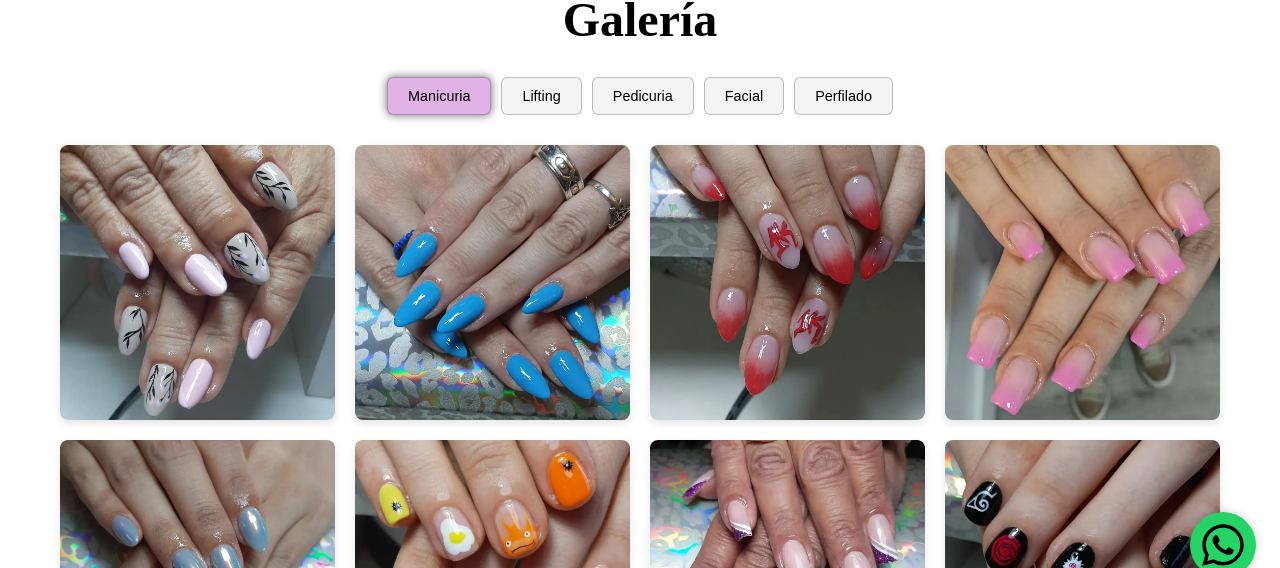
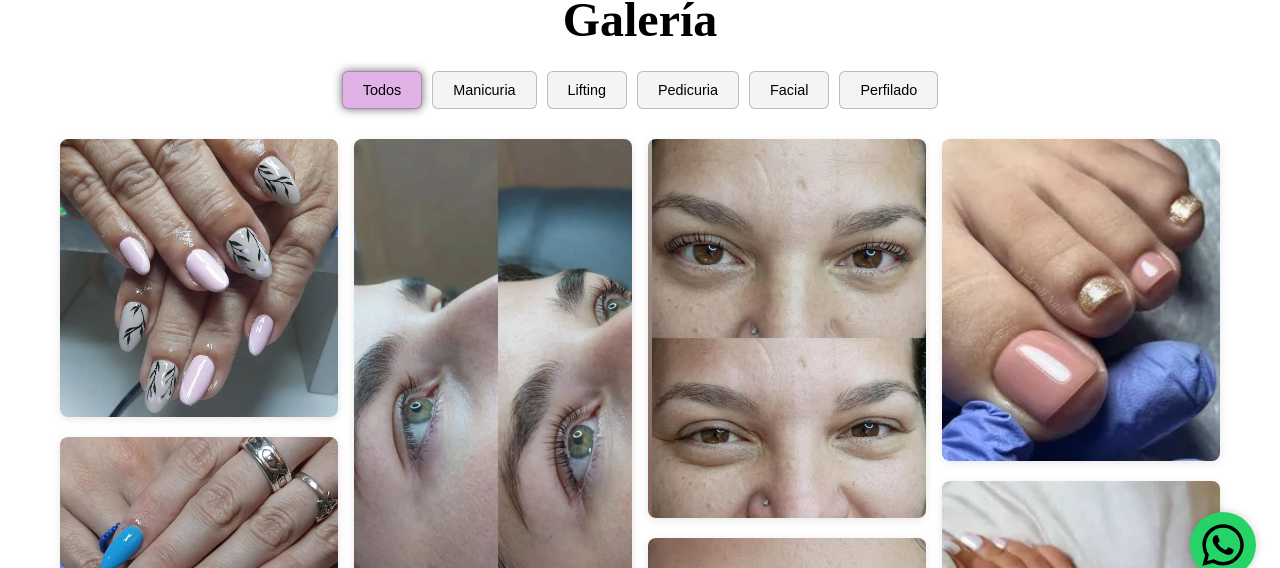
Before and after one commit to DonValen910/ByAriana, a Nuxt app: page /galeria in a window 1280 px wide. Shown: the part 198-766 px from the top of the page. Built offline with nearby package versions, Linux system fonts and the light colour scheme.

Commit message:
Refactor galería: implementar filtrado de categorías y mejorar diseño de la interfaz

```diff
--- a/pages/galeria.vue
+++ b/pages/galeria.vue
@@ -2,77 +2,40 @@
   <main class="gallery">
     <h1 class="gallery__title">Galería</h1>
 
-    <div class="gallery__tabs">
+    <div class="gallery__filter">
+      <button
+        class="gallery__filter-button"
+        :class="{ 'gallery__filter-button--active': selectedCategory === null }"
+        @click="selectedCategory = null"
+      >
+        Todos
+      </button>
       <button
         v-for="(category, index) in categories"
         :key="index"
         @click="selectedCategory = index"
-        :class="{ 'gallery__tab--active': selectedCategory === index }"
-        class="gallery__tab"
+        :class="{ 'gallery__filter-button--active': selectedCategory === index }"
+        class="gallery__filter-button"
       >
         {{ getCategoryName(index) }}
       </button>
     </div>
 
-    <!-- Manicuria Section -->
-    <div v-if="selectedCategory === 0" class="gallery__grid">
-      <div v-for="photo in manosPhotos" :key="photo.id" class="gallery__item">
-        <img :src="photo.url.replace('public', '')" :alt="photo.description" loading="lazy" class="gallery__image" />
+    <div class="gallery__masonry">
+      <div
+        v-for="photo in filteredPhotos"
+        :key="photo.id"
+        class="gallery__item"
+      >
+        <img
+          :src="photo.url.replace('public', '')"
+          :alt="photo.description"
+          loading="lazy"
+          class="gallery__image"
+        />
         <div class="gallery__overlay">
           <h3 class="gallery__overlay-title">{{ photo.title }}</h3>
-        </div>
-      </div>
-    </div>
-
-    <!-- Lifting Section -->
-    <div v-if="selectedCategory === 1" class="gallery__grid">
-      <div v-for="photo in liftingPhotos" :key="photo.id" class="gallery__item">
-        <img :src="photo.url.replace('public', '')" :alt="photo.description" loading="lazy" class="gallery__image" />
-        <div class="gallery__overlay">
-          <h3 class="gallery__overlay-title">{{ photo.title }}</h3>
-        </div>
-      </div>
-    </div>
-
-    <!-- Pedicuria Section -->
-    <div v-if="selectedCategory === 2" class="gallery__grid">
-      <div v-for="photo in piesPhotos" :key="photo.id" class="gallery__item">
-        <img :src="photo.url.replace('public', '')" :alt="photo.description" loading="lazy" class="gallery__image" />
-        <div class="gallery__overlay">
-          <h3 class="gallery__overlay-title">{{ photo.title }}</h3>
-        </div>
-      </div>
-    </div>
-
-    <!-- Facial Section -->
-    <div v-if="selectedCategory === 3" class="gallery__grid">
-      <div v-for="photo in facialPhotos" :key="photo.id" class="gallery__item">
-        <img :src="photo.url.replace('public', '')" :alt="photo.description" loading="lazy" class="gallery__image" />
-        <div class="gallery__overlay">
-          <h3 class="gallery__overlay-title">{{ photo.title }}</h3>
-        </div>
-      </div>
-    </div>
-
-    <!-- Perfilado Section -->
-    <div v-if="selectedCategory === 4" class="gallery__section gallery__section--perfilado">
-      <h2 class="gallery__subtitle">Perfilado Común</h2>
-      <div class="gallery__grid">
-        <div v-for="photo in perfiladoComunPhotos" :key="photo.id" class="gallery__item">
-          <img :src="photo.url.replace('public', '')" :alt="photo.description" loading="lazy" class="gallery__image" />
-          <div class="gallery__overlay">
-            <h3 class="gallery__overlay-title">{{ photo.title }}</h3>
-          </div>
-        </div>
-      </div>
-
-      <h2 class="gallery__subtitle">Perfilado con Henna</h2>
-      <div class="gallery__grid">
-        <div v-for="photo in perfiladoHennaPhotos" :key="photo.id" class="gallery__item">
-          <img :src="photo.url.replace('public', '')" :alt="photo.description" loading="lazy" class="gallery__image" />
-          <div class="gallery__overlay">
-            <h3 class="gallery__overlay-title">{{ photo.title }}</h3>
-          </div>
+          <p class="gallery__overlay-category">{{ photo.category }}</p>
         </div>
       </div>
     </div>
@@ -88,14 +51,89 @@ useHead({
 });
 
 const categories = [0, 1, 2, 3, 4]; // Indices for each category
-const selectedCategory = ref(0);
+const selectedCategory = ref<number | null>(null); // Ahora comienza como null para mostrar todas las categorías
 
-const manosPhotos = computed(() => PHOTOS[0].manos);
-const liftingPhotos = computed(() => PHOTOS[1].lifting);
-const piesPhotos = computed(() => PHOTOS[2].pies);
-const facialPhotos = computed(() => PHOTOS[3].facial);
-const perfiladoComunPhotos = computed(() => PHOTOS[4]?.perfilado?.[0]?.comun);
-const perfiladoHennaPhotos = computed(() => PHOTOS[4]?.perfilado?.[1]?.henna);
+// Define an interface for photo objects
+interface Photo {
+  id: string | number;
+  url: string;
+  title: string;
+  description: string;
+  category: string;
+}
+
+// Obtener todas las fotos y añadir información de categoría
+const allPhotos = computed(() => {
+  const photos: Photo[] = [];
+
+  // Manicuria
+  PHOTOS[0]?.manos?.forEach(photo => {
+    photos.push({
+      ...photo,
+      category: 'Manicuria'
+    });
+  });
+
+  // Lifting
+  PHOTOS[1]?.lifting?.forEach(photo => {
+    photos.push({
+      ...photo,
+      category: 'Lifting'
+    });
+  });
+
+  // Pedicuria
+  PHOTOS[2]?.pies?.forEach(photo => {
+    photos.push({
+      ...photo,
+      category: 'Pedicuria'
+    });
+  });
+
+  // Facial
+  PHOTOS[3]?.facial?.forEach(photo => {
+    photos.push({
+      ...photo,
+      category: 'Facial'
+    });
+  });
+
+  // Perfilado Común
+  PHOTOS[4]?.perfilado?.[0]?.comun?.forEach(photo => {
+    photos.push({
+      ...photo,
+      category: 'Perfilado Común'
+    });
+  });
+
+  // Perfilado con Henna
+  PHOTOS[4]?.perfilado?.[1]?.henna?.forEach(photo => {
+    photos.push({
+      ...photo,
+      category: 'Perfilado con Henna'
+    });
+  });
+
+  return photos;
+});
+
+// Filtrar fotos según la categoría seleccionada
+const filteredPhotos = computed(() => {
+  if (selectedCategory.value === null) {
+    return allPhotos.value;
+  }
+
+  switch (selectedCategory.value) {
+    case 0: return allPhotos.value.filter(photo => photo.category === 'Manicuria');
+    case 1: return allPhotos.value.filter(photo => photo.category === 'Lifting');
+    case 2: return allPhotos.value.filter(photo => photo.category === 'Pedicuria');
+    case 3: return allPhotos.value.filter(photo => photo.category === 'Facial');
+    case 4: return allPhotos.value.filter(photo =>
+      photo.category === 'Perfilado Común' || photo.category === 'Perfilado con Henna'
+    );
+    default: return allPhotos.value;
+  }
+});
 
 function getCategoryName(index: number): string {
   switch (index) {
@@ -118,15 +156,11 @@ function getCategoryName(index: number): string {
 
 .gallery__title {
   text-align: center;
-  margin-bottom: 1.875rem;
+  margin-bottom: 1.5rem;
   font-size: 3rem;
 }
 
-.gallery__subtitle {
-  margin: 1.875rem 0 0.9375rem 0;
-}
-
-.gallery__tabs {
+.gallery__filter {
   display: flex;
   flex-wrap: wrap;
   justify-content: center;
@@ -134,8 +168,8 @@ function getCategoryName(index: number): string {
   margin-bottom: 1.875rem;
 }
 
-.gallery__tab {
-  font-size: .9rem;
+.gallery__filter-button {
+  font-size: 0.9rem;
   padding: 0.625rem 1.25rem;
   background: #f4f4f4;
   border: 1px solid #0000003b;
@@ -144,38 +178,42 @@ function getCategoryName(index: number): string {
   transition: all 0.3s ease;
 }
 
-.gallery__tab:hover {
+.gallery__filter-button:hover {
   background: #e1b2e6b7;
 }
 
-.gallery__tab--active {
+.gallery__filter-button--active {
   background: #E1B2E6;
   box-shadow: 0 0 10px #00000094;
 }
 
-.gallery__grid {
-  display: grid;
-  grid-template-columns: repeat(auto-fill, minmax(250px, 1fr));
-  gap: 20px;
+.gallery__masonry {
+  columns: 4;
+  column-gap: 16px;
 }
 
 .gallery__item {
+  break-inside: avoid;
+  margin-bottom: 16px;
   position: relative;
   overflow: hidden;
   border-radius: 8px;
-  box-shadow: 0 4px 8px rgba(0, 0, 0, 0.1);
-  aspect-ratio: 1;
+  box-shadow: 0 2px 8px rgba(0, 0, 0, 0.1);
+  transition: transform 0.3s ease;
+  display: inline-block;
+  width: 100%;
+}
+
+.gallery__item:hover {
+  transform: translateY(-5px);
+  box-shadow: 0 10px 20px rgba(0, 0, 0, 0.15);
 }
 
 .gallery__image {
+  display: block;
   width: 100%;
-  height: 100%;
-  object-fit: cover;
-  transition: transform 0.3s ease;
-}
-
-.gallery__item:hover .gallery__image {
-  transform: scale(1.05);
+  height: auto;
+  object-fit: contain;
 }
 
 .gallery__overlay {
@@ -183,9 +221,9 @@ function getCategoryName(index: number): string {
   bottom: 0;
   left: 0;
   right: 0;
-  background: rgba(0, 0, 0, 0.6);
+  background: linear-gradient(transparent, rgba(0, 0, 0, 0.7));
   color: white;
-  padding: 10px;
+  padding: 15px;
   opacity: 0;
   transition: opacity 0.3s ease;
 }
@@ -194,17 +232,36 @@ function getCategoryName(index: number): string {
   opacity: 1;
 }
 
-.gallery__section--perfilado {
-  margin-top: 20px;
+.gallery__overlay-title {
+  margin: 0;
+  font-size: 1.1rem;
+  margin-bottom: 5px;
 }
 
-@media (max-width: 768px) {
-  .gallery__grid {
-    grid-template-columns: repeat(auto-fill, minmax(150px, 1fr));
-    gap: 10px;
+.gallery__overlay-category {
+  margin: 0;
+  font-size: 0.9rem;
+  opacity: 0.8;
+}
+
+@media (max-width: 1200px) {
+  .gallery__masonry {
+    columns: 3;
+  }
+}
+
+@media (max-width: 900px) {
+  .gallery__masonry {
+    columns: 2;
+  }
+}
+
+@media (max-width: 580px) {
+  .gallery__masonry {
+    columns: 1;
   }
 
-  .gallery__tab {
+  .gallery__filter-button {
     padding: 8px 16px;
     font-size: 14px;
   }
```
